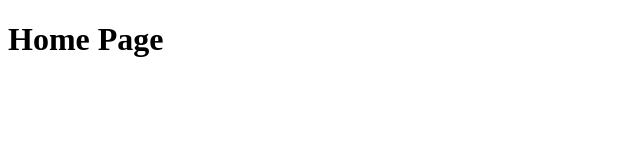
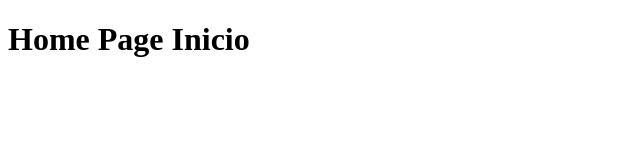
Before and after one commit to Zeev93/portfolio-page, a plain HTML site: page index.html in a window 1280 px wide. Shown: the whole page, without its empty margins (0-640 px from the left). Drawn offline with Linux system fonts and the light colour scheme.

Commit message:
Cambio Titulo

```diff
--- a/index.html
+++ b/index.html
@@ -9,7 +9,7 @@
 
 </head>
 <body>
-    <h1>Home Page</h1>
+    <h1>Home Page Inicio</h1>
 
     <script src="./js/script.js"></script>
 </body>
```
